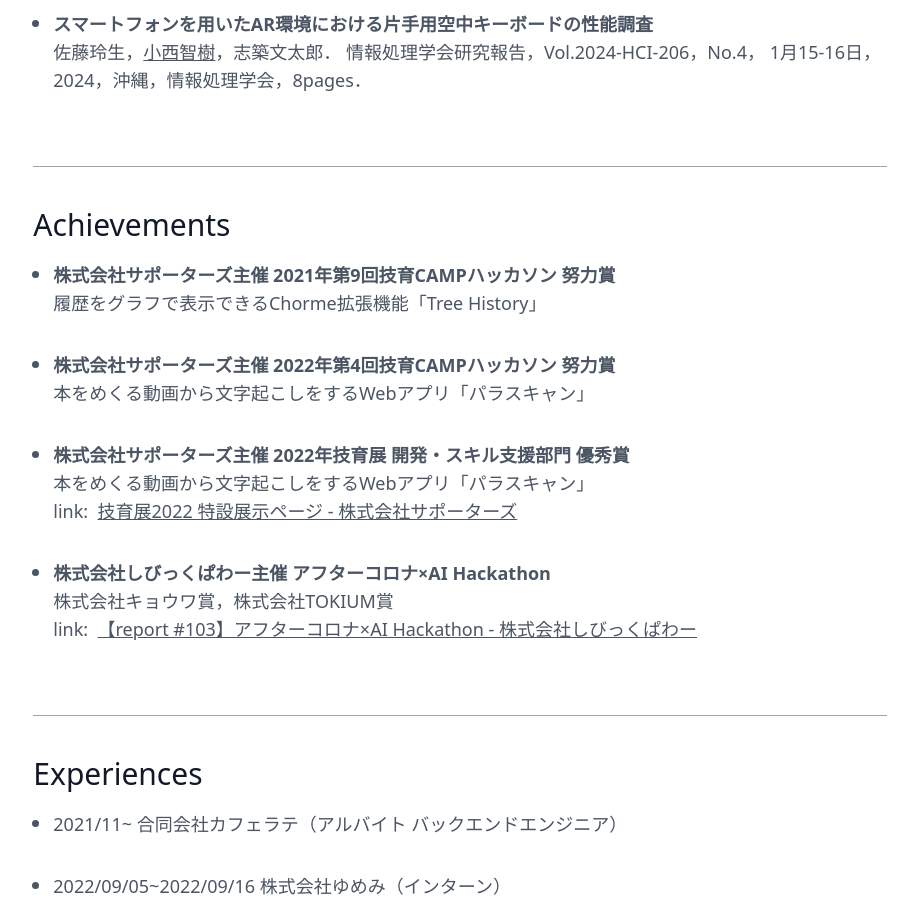
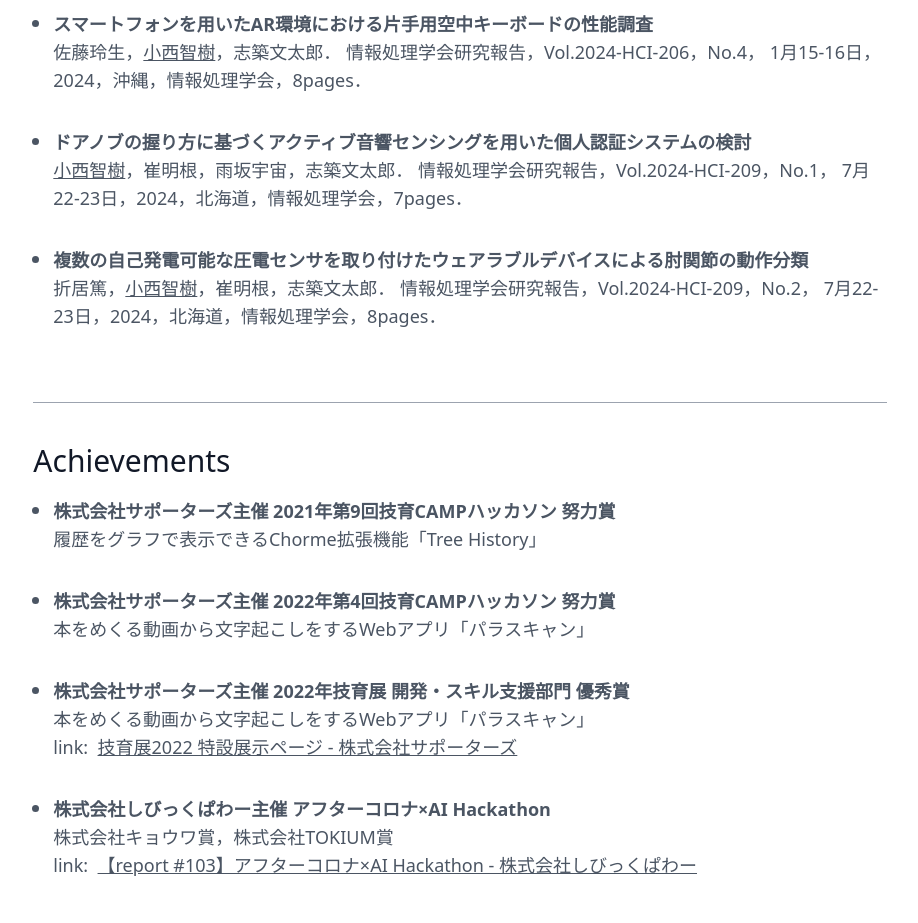
Before and after one commit to tomoki52/portfolio, a Next.js app: page / in a window 1280 px wide. Shown: the part 1380-2303 px from the top of the page, without its empty margins (180-1098 px from the left). Built offline with nearby package versions, Linux system fonts and the light colour scheme.

Commit message:
HCI209を追加

```diff
--- a/src/pages/index.tsx
+++ b/src/pages/index.tsx
@@ -91,6 +91,29 @@
               <span className="underline">小西智樹</span>，志築文太郎．
               情報処理学会研究報告，Vol.2024-HCI-206，No.4，
               1月15-16日，2024，沖縄，情報処理学会，8pages．
+            </p>
+          </li>
+          <li className="mb-8">
+            <p className="font-bold">
+              ドアノブの握り方に基づくアクティブ音響センシングを用いた個人認証システムの検討
+            </p>
+            <p>
+              <span className="underline">小西智樹</span>
+              ，崔明根，雨坂宇宙，志築文太郎．
+              情報処理学会研究報告，Vol.2024-HCI-209，No.1，
+              7月22-23日，2024，北海道，情報処理学会，7pages．
+            </p>
+          </li>
+          <li className="mb-8">
+            <p className="font-bold">
+              複数の自己発電可能な圧電センサを取り付けたウェアラブルデバイスによる肘関節の動作分類
+            </p>
+            <p>
+              折居篤，
+              <span className="underline">小西智樹</span>
+              ，崔明根，志築文太郎．
+              情報処理学会研究報告，Vol.2024-HCI-209，No.2，
+              7月22-23日，2024，北海道，情報処理学会，8pages．
             </p>
           </li>
         </Section>
```
